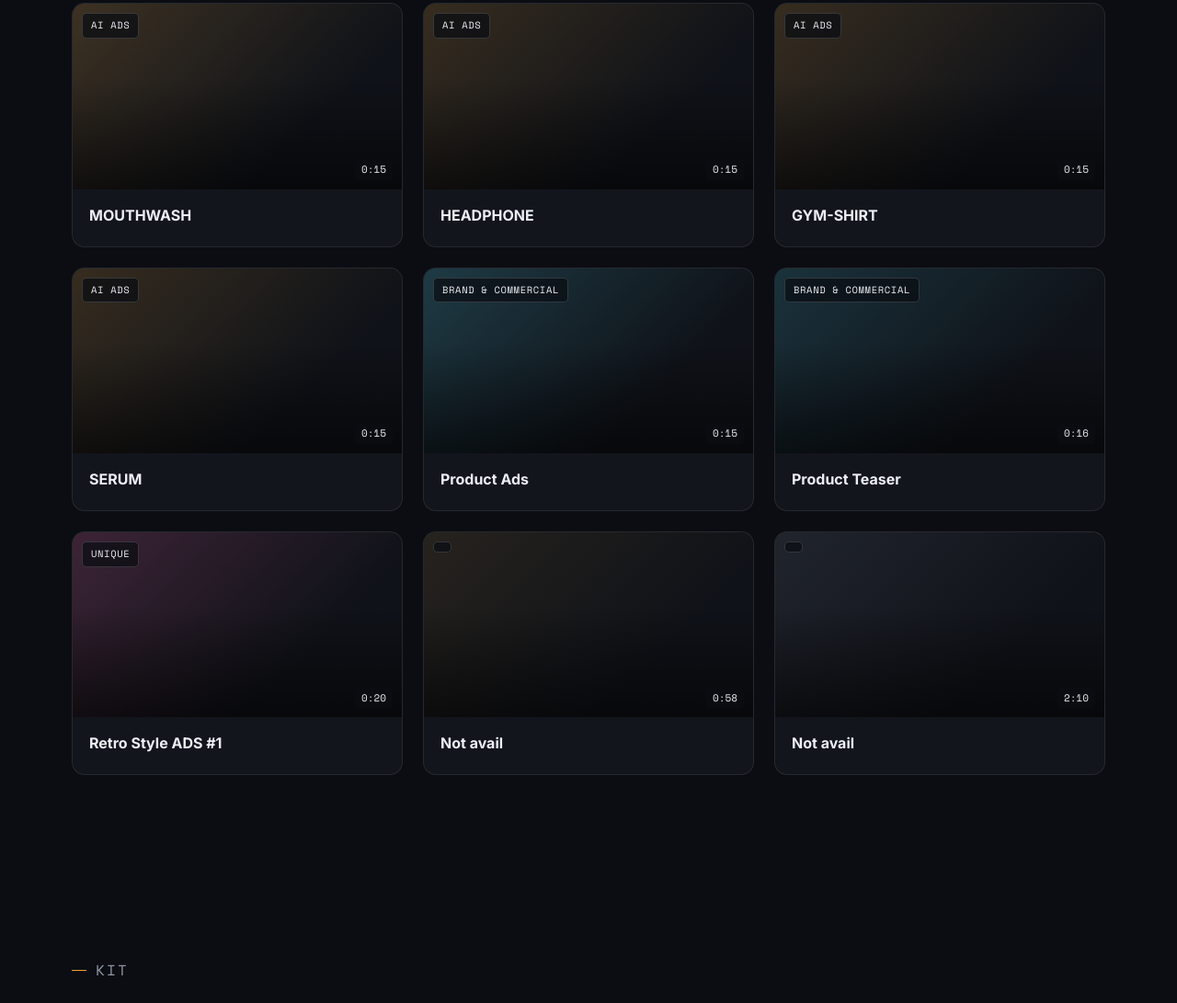
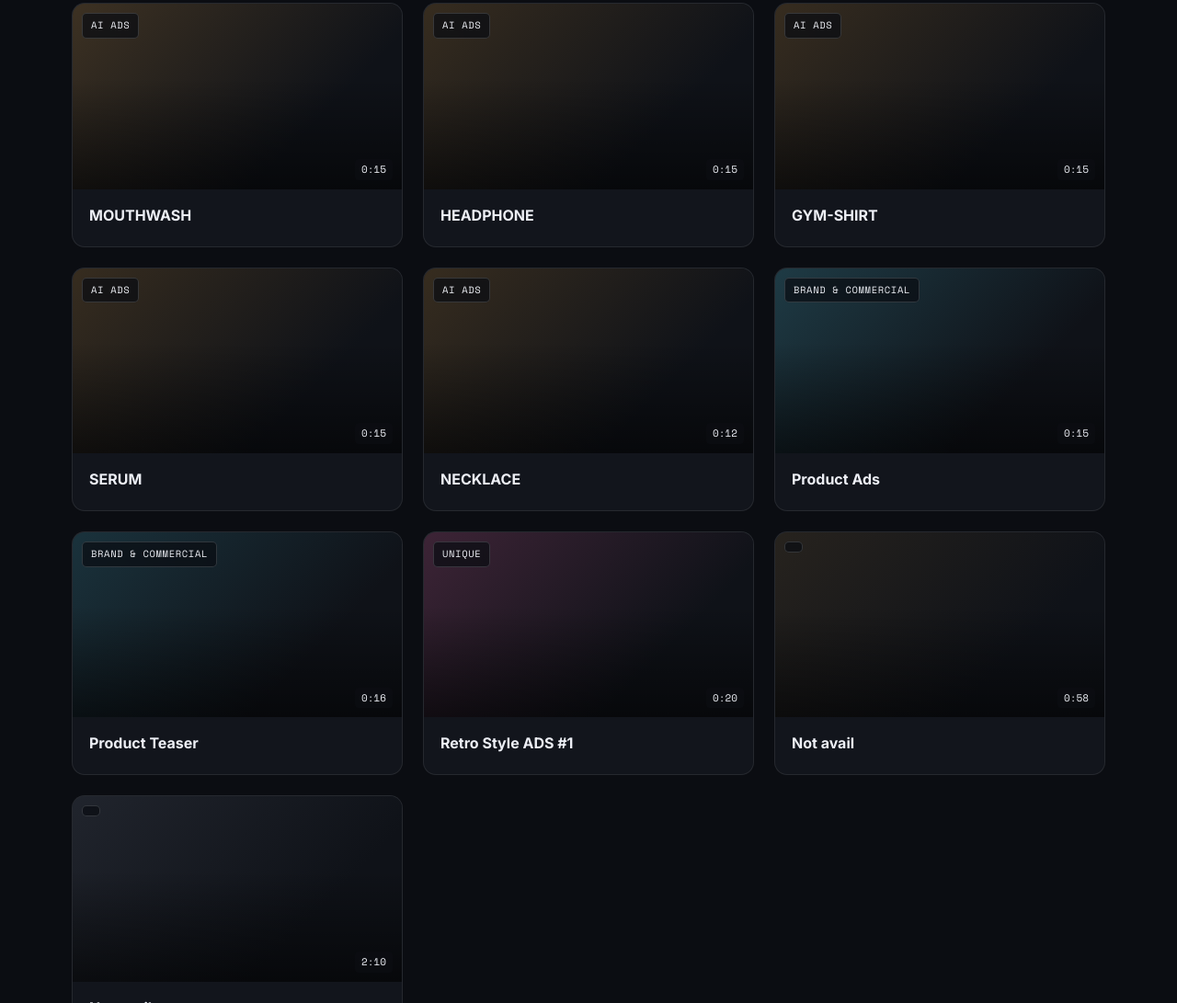
Before and after one commit to ahlmarmallo265-svg/portfolio, a plain HTML site: page index.html in a window 1280 px wide. Shown: the part 2163-3254 px from the top of the page at 92% size. Drawn offline with nearby package versions, Linux system fonts and the light colour scheme.

Commit message:
Update index.html

```diff
--- a/index.html
+++ b/index.html
@@ -738,6 +738,17 @@ const CONFIG = {
       videoUrl: ""
     },
     {
+      title: "NECKLACE",
+      category: "AI ADS",
+      client: "",
+      duration: "0:12",
+      color: "#c98a2c",
+      thumbUrl: "",
+      videoFile: "",
+      wistiaId: "gz0dlungl2",
+      videoUrl: ""
+    },
+    {
       title: "Product Ads",
       category: "Brand & Commercial",
       client: "",
```
